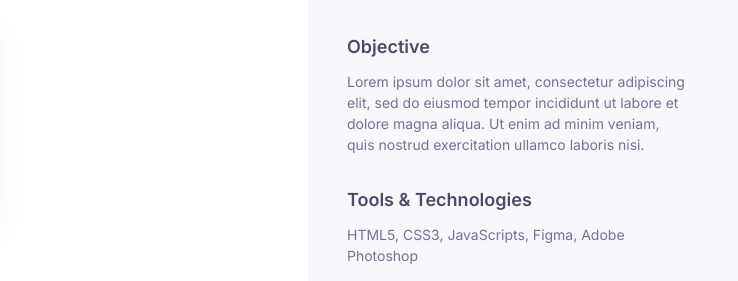
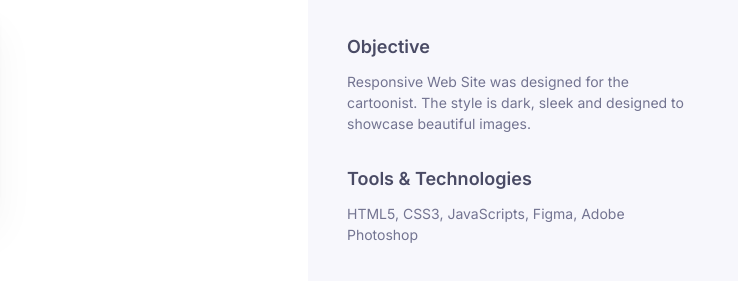
Before and after one commit to azvontsov/portfolio-anton, a plain HTML site: page misha.html in a window 1280 px wide. Shown: the part 462-743 px from the top of the page, 542-1280 px from the left. Drawn offline with nearby package versions, Linux system fonts and the light colour scheme; a web font is replaced by a local one.

Commit message:
adds text to Misha's

```diff
--- a/misha.html
+++ b/misha.html
@@ -111,10 +111,9 @@
                 </ul>
                 <h3 class="h5">Objective</h3>
                 <p class="fs-sm mb-4 pb-2">
-                  Lorem ipsum dolor sit amet, consectetur adipiscing elit, sed
-                  do eiusmod tempor incididunt ut labore et dolore magna aliqua.
-                  Ut enim ad minim veniam, quis nostrud exercitation ullamco
-                  laboris nisi.
+                  Responsive Web Site was designed for the cartoonist. The style is dark, sleek and designed to showcase beautiful images.
+
+
                 </p>
                 <h3 class="h5">Tools &amp; Technologies</h3>
                 <p class="fs-sm mb-4 pb-2">HTML5, CSS3, JavaScripts, Figma, Adobe Photoshop</p>
```
